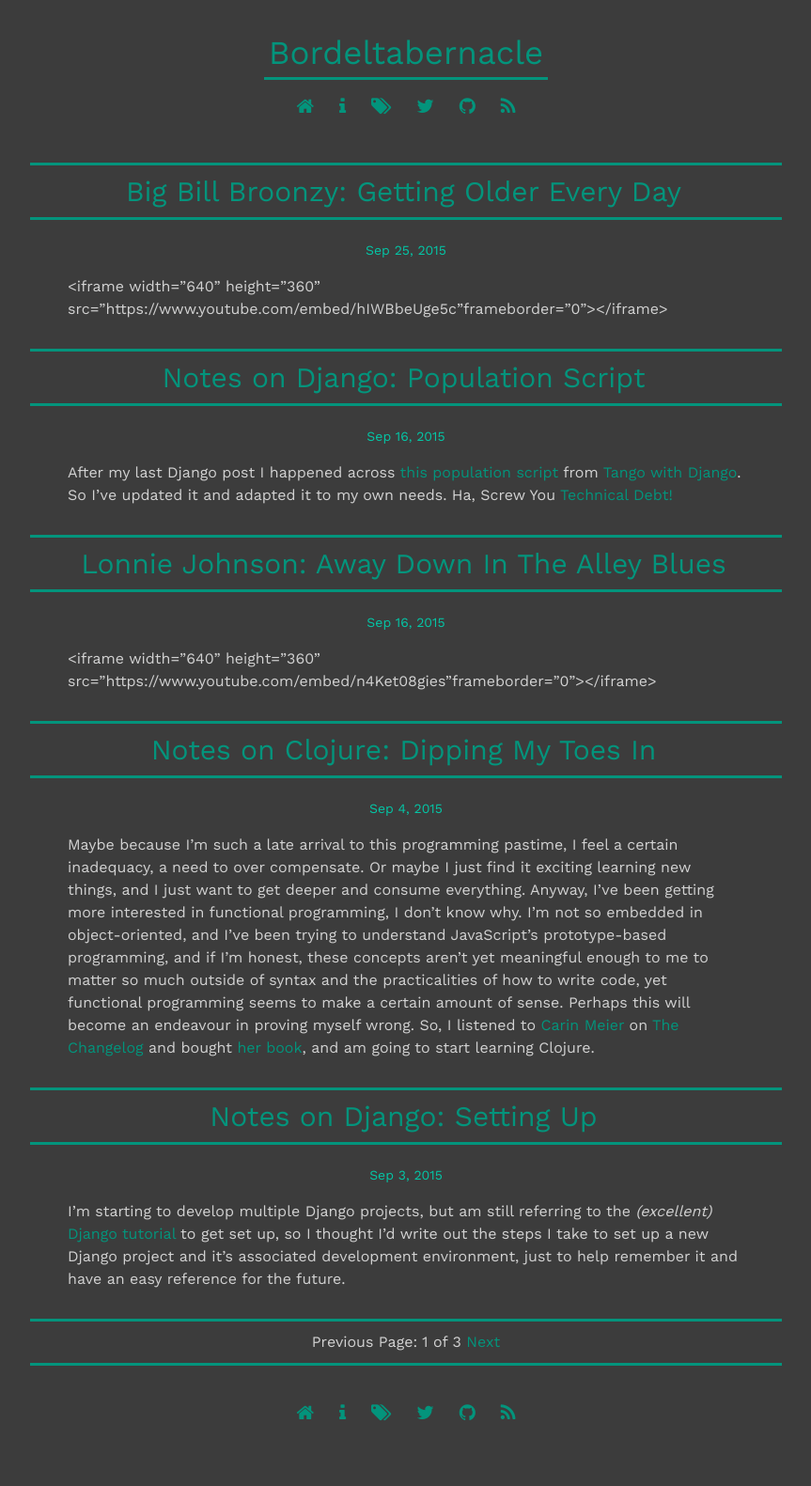
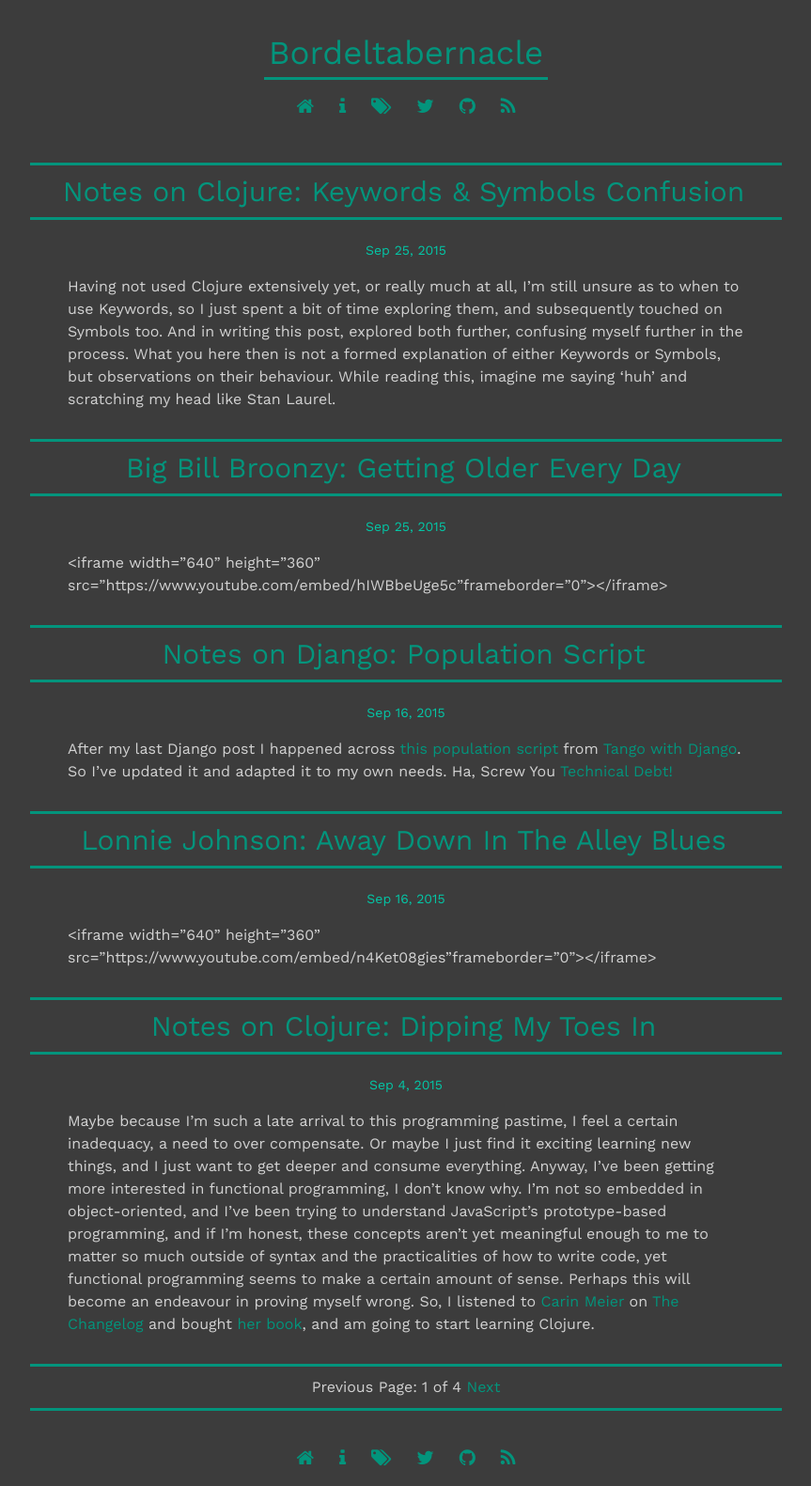
Before and after one commit to robphoenix/bordeltabernacle.github.io, a Jekyll site: the page built from index.html, in a window 1280 px wide. Shown: the whole page at 94% size, without its empty margins (208-1071 px from the left). Built offline with Jekyll 4.4.1, drawn with Linux system fonts in a browser that asks for light colours; nearby versions of some CDN libraries; Markdown is read by kramdown in place of the engine named in the settings; the list of posts is cut into pages by our own code; before the commit the page ends 1533 px from its top, so only the background shows below that.

Commit message:
added clojure-keywords-symbols post

````diff
--- a/_drafts/notes-on-clojure-keywords-symbols.md
+++ b/_posts/2015-09-25-notes-on-clojure-keywords-symbols.md
@@ -194,8 +194,7 @@ user=> (blues "Muddy Waters")
 "Muddy Waters got the blues"
 user=> 'blues
 blues
-; So my assumption is that when assigning a value to a Symbol you don't
-; use the quote.  Which is, I think going to confuse me
+; So when assigning a value to a Symbol you don't use the quote.
 user=> (symbol? 'blues)
 true
 user=> (symbol? (quote blues))
@@ -308,7 +307,7 @@ user=> ':blues'
 :blues'
 ```
 
-The confusion is all mine, but I borrowed heavily from the following articles.
+The confusion is all mine, any insight is borrowed heavily from the following articles.
   - [Why does Clojure have “keywords” in addition to “symbols”?](https://stackoverflow.com/questions/1527548/why-does-clojure-have-keywords-in-addition-to-symbols?rq=1)
   - [ClojureDocs - Symbol](http://clojuredocs.org/clojure.core/symbol)
   - [ClojureDocs - Keyword](http://clojuredocs.org/clojure.core/keyword)
@@ -317,6 +316,5 @@ The confusion is all mine, but I borrowed heavily from the following articles.
   - [Clojure For The Brave and True - Symbols & Naming](http://www.braveclojure.com/do-things/#2_9__Symbols_and_Naming)
   - [Symbols in Clojure](https://stackoverflow.com/questions/2320348/symbols-in-clojure)
 
-
-[cljdocs]: http://clojure.org/data_structures#Data%20Structures-Keywords
+[cljdocs]: http://clojure.org/data_structures#Data Structures-Keywords
 [wikiID]: https://en.wikipedia.org/wiki/Identifier
````
